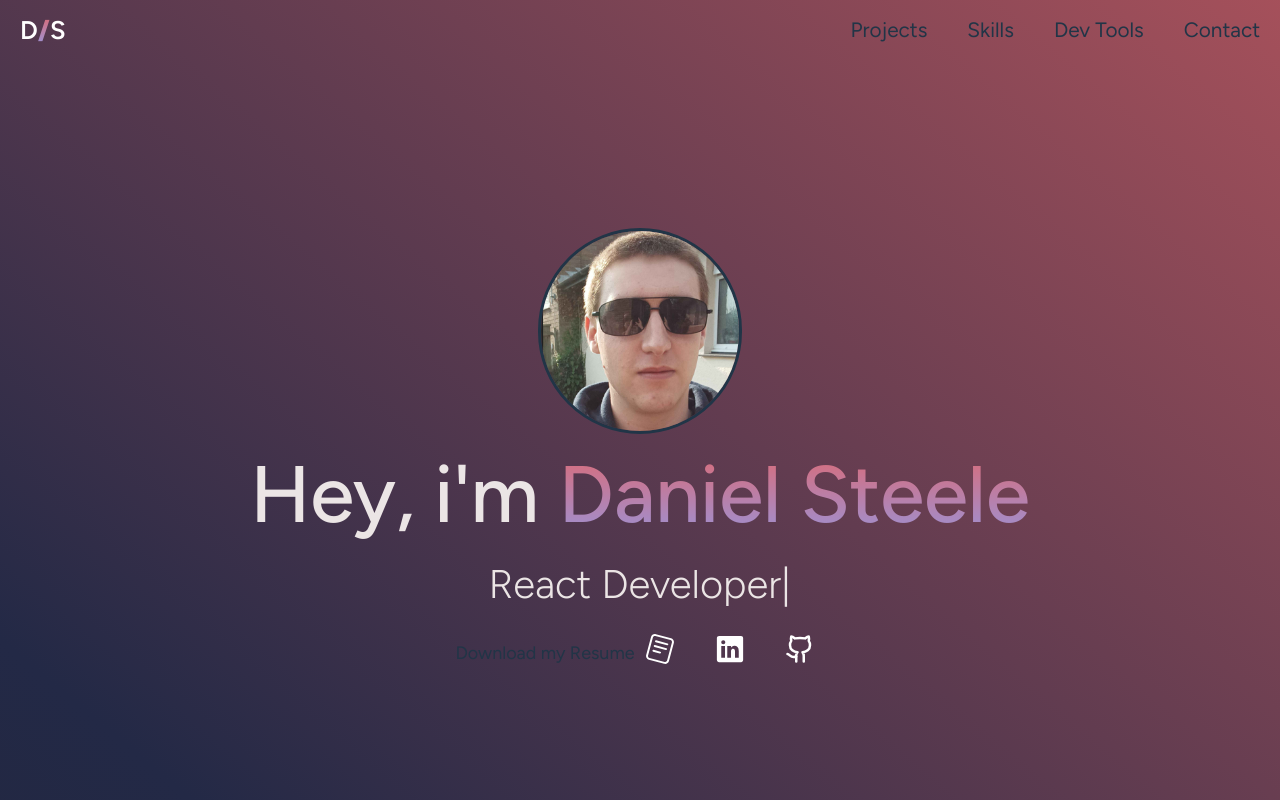
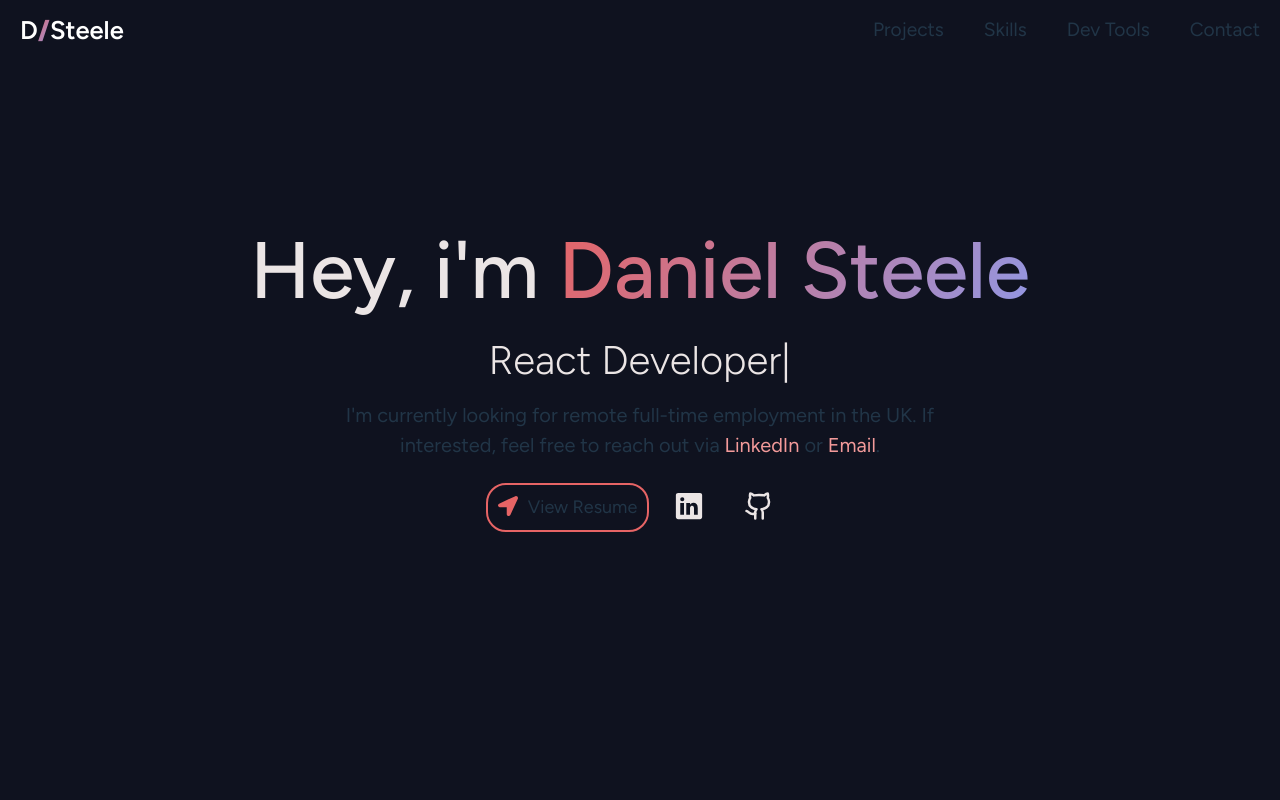
Before and after one commit to DanielSteele1/Portfolio-V2, a React (Vite) app: page / in a window 1280 px wide. Shown: the top 800 px of the page. Built offline with nearby package versions, Linux system fonts and the light colour scheme.

Commit message:
styling/layout changes

```diff
--- a/src/App.css
+++ b/src/App.css
@@ -20,8 +20,7 @@ a {
   min-height: 100vh;
   font-size: 18px;
   font-family: 'Figtree', sans-serif;
-  background: linear-gradient(40deg, #18181b 0%, #232946 60%, #e66465 120%);
-
+  background: #0f121f;
 }
 
 .logo {
@@ -34,11 +33,11 @@ a {
 
 .logo:hover {
 
-  background: linear-gradient(180deg, #e66465, #9198e5);
+  background: linear-gradient(120deg, #e66465, #9198e5);
   -webkit-background-clip: text;
   background-clip: text;
   -webkit-text-fill-color: transparent;
-  transition: all 0.3s ease-in-out;
+  transition: all 0.5s ease-in-out;
   color: transparent;
 
 }
@@ -46,7 +45,7 @@ a {
 .logo-backtick {
   display: flex;
   font-weight: 900;
-  background: linear-gradient(180deg, #e66465, #9198e5);
+  background: linear-gradient(120deg, #e66465, #9198e5);
   -webkit-background-clip: text;
   background-clip: text;
   -webkit-text-fill-color: transparent;
@@ -59,26 +58,31 @@ a {
   background: none;
   -webkit-background-clip: initial;
   background-clip: initial;
-  -webkit-text-fill-color: #fff;
-  color: #fff;
+  -webkit-text-fill-color: #ebe5e5;
+  color: #ebe5e5;
   transition: all 0.5s ease-in-out;
 }
 
 .greeting {
   display: flex;
-  height: 100vh;
+  height: 80vh;
   width: 100%;
   flex-direction: column;
   margin: 0 auto;
   justify-content: center;
   align-items: center;
+  margin-bottom: 150px;
 }
 
 .gradient {
-  background: linear-gradient(180deg, #e66465, #9198e5);
+  background: linear-gradient(120deg, #e66465, #9198e5);
   -webkit-background-clip: text;
   background-clip: text;
   -webkit-text-fill-color: transparent;
+}
+
+.highlight {
+  color:#f39a9a;
 }
 
 .greeting-title {
@@ -92,6 +96,7 @@ a {
   font-family: 'Figtree', sans-serif;
   font-weight: 500;
   font-style: bold;
+
 
 }
 
@@ -138,9 +143,17 @@ a {
   justify-content: center;
   align-items: center;
   padding: 10px;
-  font-size: 1.3rem;
+  font-size: 1.2rem;
   margin: 10px;
 
+}
+
+.nav-title:hover {
+  background: linear-gradient(120deg, #e66465, #9198e5);
+  -webkit-background-clip: text;
+  background-clip: text;
+  -webkit-text-fill-color: transparent;
+  transition: 0.3s ease-in-out;
 }
 
 .about {
@@ -212,30 +225,71 @@ a {
   overflow: hidden;
 }
 
+.greeting-text-container{
+  display:flex;
+  margin: 10px;
+  width: 50%;
+}
+
+.greeting-text{
+  font-size: 20px;
+  text-align:center;
+
+}
+
 .Sunglasses {
 
   display: flex;
-  height: 200px;
+  height: 10px;
   border-radius: 400px;
   border: 3px solid;
   border: linear-gradient(180deg, #e66465, #9198e5);
-
 }
 
 .social-item {
 
   display: flex;
   margin: 10px;
-  flex-direction: row;
+  height: fit-content;
   justify-content: center;
   align-items: center;
 }
 
+.social-resume {
+
+  display: flex;
+  height: 45px;
+  width: fit-content;
+  border: 2px solid #e66465;
+  border-radius: 20px;
+  justify-content: center;
+  align-items: center;
+  cursor: pointer;
+  margin-bottom: 5px;
+  margin-right: 5px;
+}
+
+.social-resume:hover {
+  transition: all 0.5s ease;
+  color:#e66465;
+}
+
 .socials {
-
   display: flex;
   justify-content: center;
   align-items: center;
+  height:80px;
+  width: 50%;
+}
+
+.socials-title {
+  align-items: center;
+  justify-content: center;
+}
+
+.social-title:hover svg {
+color:#e66465;
+transition: 0.5s ease-in-out;
 }
 
 .section-heading {
@@ -331,7 +385,7 @@ a {
   justify-content: center;
   margin: 0 auto;
   align-items: center;
-  width: 70%;
+  width: 50%;
 }
 
 .progress-bar {
@@ -384,7 +438,7 @@ a {
 
 .Project {
   display: flex;
-  width: fit-content;
+  height: fit-content;
   margin: 0 auto;
   flex-direction: column;
   border-bottom-right-radius: 10px;
@@ -446,18 +500,20 @@ a {
 
 .project-buttons {
   display: flex;
+  height: auto;
   flex-direction: row;
+  align-items: flex-end;
 }
 
 .project-tags {
 
-  display:flex;
+  display: flex;
   padding: 10px;
 }
 
 .tag {
 
-  display:flex;
+  display: flex;
   font-size: 10px;
   border: 2px solid #232946;
 
--- a/src/Greeting.tsx
+++ b/src/Greeting.tsx
@@ -3,11 +3,12 @@ import { TypeAnimation } from 'react-type-animation';
 import { LuGithub } from "react-icons/lu";
 import { SiReaddotcv } from "react-icons/si";
 import { IoLogoLinkedin } from "react-icons/io5";
+import { FaLocationArrow } from "react-icons/fa";
 
 const Greeting = () => {
     return (
         <div className="greeting">
-            <div className="greetings-image"> <img className="Sunglasses" src="public/Sunglasses_head.png" /> </div>
+            {/*<div className="greetings-image"> <img className="Sunglasses" src="public/Sunglasses_head.png" /> </div> */}
             <span className="greeting-title"> Hey, i'm{"\u00A0"}<span className="gradient"> Daniel Steele </span> </span>
 
             <TypeAnimation
@@ -25,26 +26,38 @@ const Greeting = () => {
                 repeat={Infinity}
             />
 
+            <span className="greeting-text-container">
+                <span className="greeting-text">
+                    I'm currently looking for remote full-time employment in the UK.
+                    If interested, feel free to reach out via <span className="highlight">LinkedIn</span> or <span className="highlight">Email</span>.
+                </span>
+            </span>
+
             <div className="socials">
-                <div className="social-item">
-                   <span> Download my Resume </span>
-                    <span className="social-title">
-                        <SiReaddotcv style={{
-                            fontSize: '30px',
-                            margin: '10px',
-                            color: 'white',
-                        }}
-                        />
-                    </span>
+                <div className="social-resume">
+                    <div className="social-item">
+                        <span className="social-title">
+                            <FaLocationArrow style={{
+                                fontSize: '20px',
+                                marginRight: '10px',
+                                marginTop: '5px',
+                                verticalAlign: 'center',
+                                color: '#e66465',
+                            }}
+                            />
+                        </span>
+                        <span> View Resume </span>
+                    </div>
+
                 </div>
 
                 <div className="social-item">
                     <span className="social-title">
                         <a href="https://www.linkedin.com/in/daniel-steele-b06443198" target="_blank" rel="noopener noreferrer">
-                            <IoLogoLinkedin style={{
+                            <IoLogoLinkedin id="socialHover" style={{
                                 fontSize: '30px',
                                 margin: '10px',
-                                color: 'white'
+                                verticalAlign: 'center',
                             }}
                             />
                         </a>
@@ -54,10 +67,11 @@ const Greeting = () => {
                     <span className="social-title">
 
                         <a href="https://github.com/DanielSteele1" target="_blank" rel="noopener noreferrer">
-                            <LuGithub style={{
+                            <LuGithub id="socialHover" style={{
                                 fontSize: '30px',
                                 margin: '10px',
-                                color: 'white'
+                                verticalAlign: 'center',
+
                             }}
                             />
                         </a>
--- a/src/Navigation.tsx
+++ b/src/Navigation.tsx
@@ -7,7 +7,7 @@ function Navigation() {
         <div className="navigation">
 
             <div className="nav-item">
-                <span className="nav-title">  <div className="logo">D<span className="logo-backtick">/</span>S</div> </span>
+                <span className="nav-title">  <div className="logo">D<span className="logo-backtick">/</span>Steele</div> </span>
             </div>
 
             <div className="nav-item">
@@ -20,8 +20,6 @@ function Navigation() {
 
                 </div>
             </div>
-
-
         </div>
     )
 }
--- a/src/Skills.tsx
+++ b/src/Skills.tsx
@@ -1,5 +1,5 @@
 import React, { useState, useEffect } from "react";
-import { SiCplusplus, SiExpress, SiGraphql, SiJavascript, SiNodedotjs, SiReact, SiVite } from "react-icons/si";
+import { SiCplusplus, SiExpress, SiGraphql, SiJavascript, SiNodedotjs, SiVite } from "react-icons/si";
 import { LuPalette } from "react-icons/lu";
 import { FaReact, FaServer } from "react-icons/fa";
 import { TbApi, TbBrandFramerMotion, TbBrandGraphql } from "react-icons/tb";
@@ -9,7 +9,6 @@ import { SiMongodb } from "react-icons/si";
 import { FaHtml5 } from "react-icons/fa";
 import { SiCsswizardry } from "react-icons/si";
 import { FaFigma } from "react-icons/fa";
-
 
 function Skills() {
 
```
Also changed, not shown: src/Projects.tsx (+10 -6 lines).
